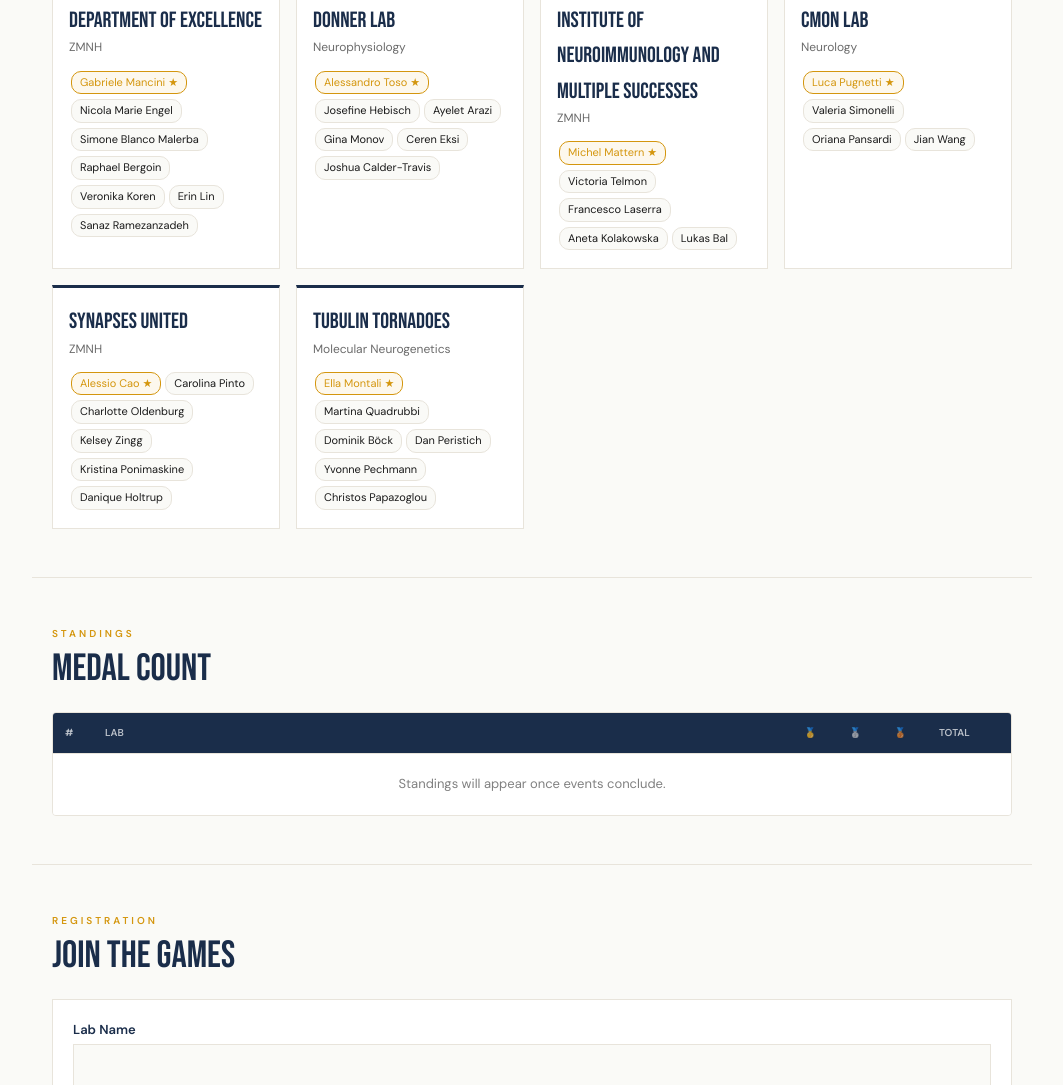
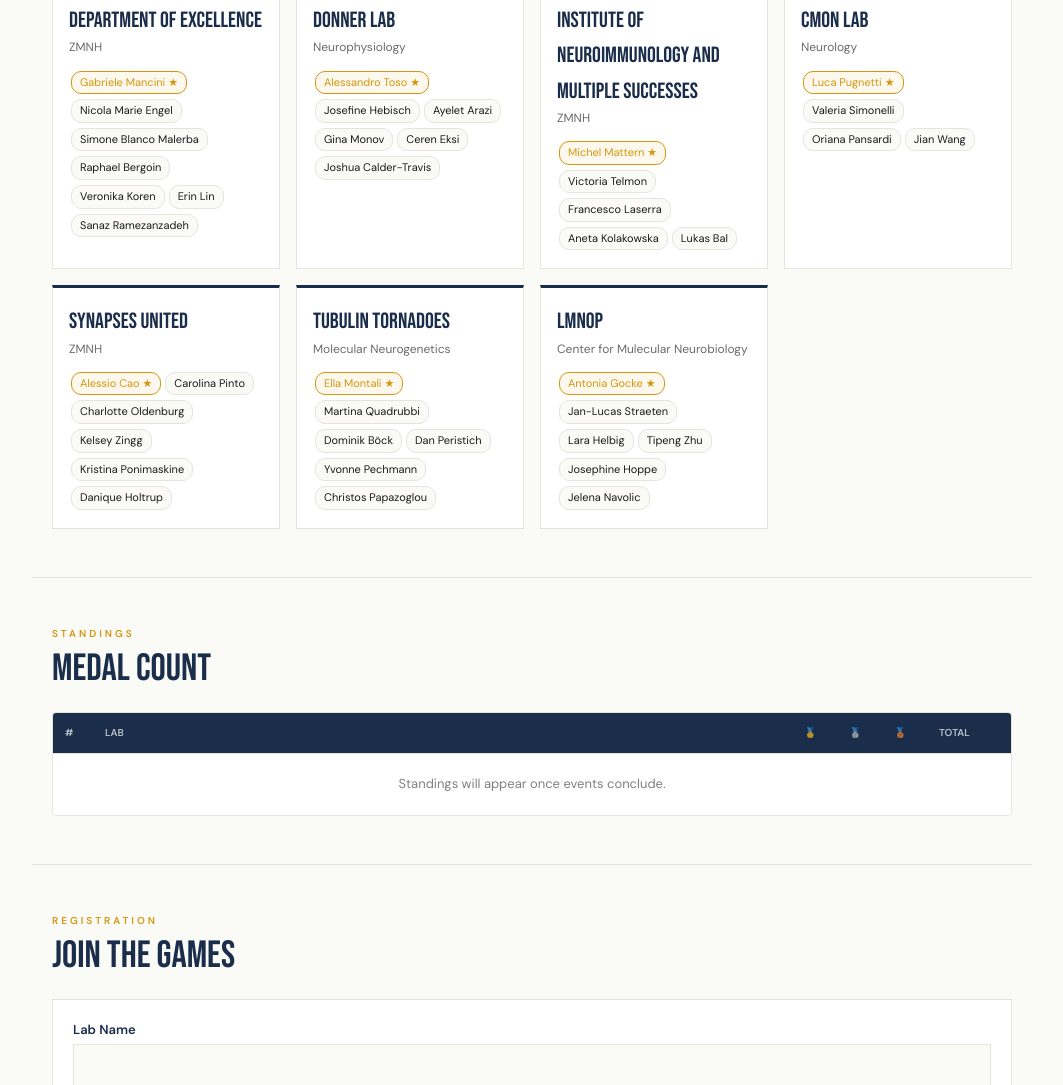
Before and after one commit to GabrieleMancini/Lab-Olympics, a plain HTML site: page index.html in a window 1280 px wide. Shown: the part 2497-3582 px from the top of the page, without its empty margins (108-1171 px from the left). Drawn offline with Linux system fonts and the light colour scheme.

Commit message:
Update index.html

```diff
--- a/index.html
+++ b/index.html
@@ -370,6 +370,7 @@ const acceptedTeams = [
   { name:"CMON LAB", dept:"Neurology", captain:"Luca Pugnetti", members:["Luca Pugnetti","Valeria Simonelli","Oriana Pansardi","Jian Wang"] },
   { name:"Synapses United", dept:"ZMNH", captain:"Alessio Cao", members:["Alessio Cao","Carolina Pinto","Charlotte Oldenburg","Kelsey Zingg","Kristina Ponimaskine","Danique Holtrup"] },
   { name:"Tubulin Tornadoes", dept:"Molecular Neurogenetics", captain:"Ella Montali", members:["Ella Montali","Martina Quadrubbi","Dominik Böck","Dan Peristich","Yvonne Pechmann","Christos Papazoglou"] },
+  { name:"LMNOP", dept:"Center for Mulecular Neurobiology", captain:"Antonia Gocke", members:["Antonia Gocke","Jan-Lucas Straeten","Lara Helbig","Tipeng Zhu","Josephine Hoppe","Jelena Navolic"] },
 ];
 const medalsData = [];
 
```
